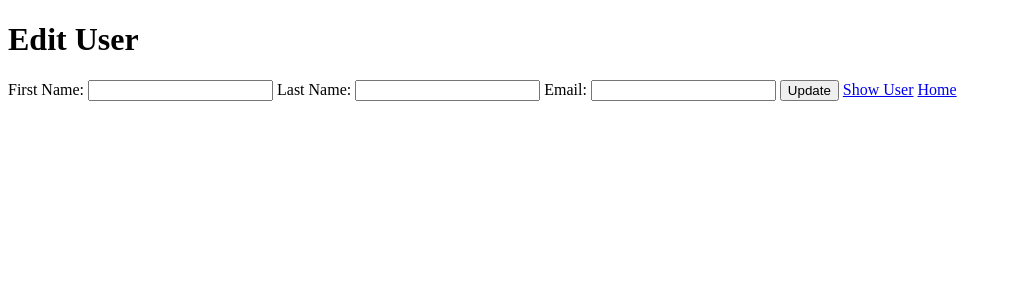
After one commit to austinsaugrich/Coding_Dojo, a Flask app: template Python/Users_cr_austin_saugrich/app/templates/edit.html in a window 1280 px wide. The commit adds this page. Shown: the top 300 px of the page, without its empty margins (0-1012 px from the left). Run offline with Flask 3, Linux system fonts and the light colour scheme; the template is opened without the code that fills it, so the values that code supplies are empty.

Commit message:
updated users

```diff
--- a/Python/Users_cr_austin_saugrich/app/templates/add.html
+++ b/Python/Users_cr_austin_saugrich/app/templates/add.html
@@ -15,6 +15,7 @@
       <label for="email">Email:</label>
       <input type="text" id="email" name="email" />
       <button type="submit">Create</button>
+      <a href="/"> Home</a>
     </form>
   </body>
 </html>
--- /dev/null
+++ b/Python/Users_cr_austin_saugrich/app/templates/edit.html
@@ -0,0 +1,33 @@
+<!DOCTYPE html>
+<html lang="en">
+  <head>
+    <meta charset="UTF-8" />
+    <meta name="viewport" content="width=device-width, initial-scale=1.0" />
+    <title>Document</title>
+  </head>
+  <body>
+    <h1>Edit User {{ user.id }}</h1>
+    <form action="/edit/user" method="POST">
+      <input type="hidden" name="id" value="{{user.id}}" />
+      <label for="first_name">First Name:</label>
+      <input
+        type="text"
+        id="first_name"
+        name="first_name"
+        value="{{user.first_name}}"
+      />
+      <label for="last_name">Last Name:</label>
+      <input
+        type="text"
+        id="last_name"
+        name="last_name"
+        value="{{user.last_name}}"
+      />
+      <label for="email">Email:</label>
+      <input type="text" id="email" name="email" value="{{user.email}}" />
+      <button type="submit">Update</button>
+      <a href="/user/{{ user.id }}"> Show User</a>
+      <a href="/"> Home</a>
+    </form>
+  </body>
+</html>
--- a/Python/Users_cr_austin_saugrich/app/templates/index.html
+++ b/Python/Users_cr_austin_saugrich/app/templates/index.html
@@ -18,6 +18,7 @@
         <th scope="col">Full Name</th>
         <th scope="col">Email</th>
         <th scope="col">Created At</th>
+        <th scope="col">Actions</th>
       </tr>
       {% for user in users %}
       <tr>
@@ -25,6 +26,11 @@
         <td>{{ user.first_name }} {{ user.last_name }}</td>
         <td>{{ user.email }}</td>
         <td>{{ user.created_at }}</td>
+        <td>
+          <a href="/user/{{ user.id }}"> Show</a>
+          <a href="edit/user/{{ user.id }}"> Edit</a>
+          <a href="user/delete/{{ user.id }}"> Delete</a>
+        </td>
       </tr>
       {% endfor %}
     </table>
```
Also changed, not shown: Python/Users_cr_austin_saugrich/app/controllers/users.py (+23 -1 lines), Python/Users_cr_austin_saugrich/app/models/user.py (+27 -3 lines), Python/Users_cr_austin_saugrich/app/templates/view.html (added, +19 -0 lines).
